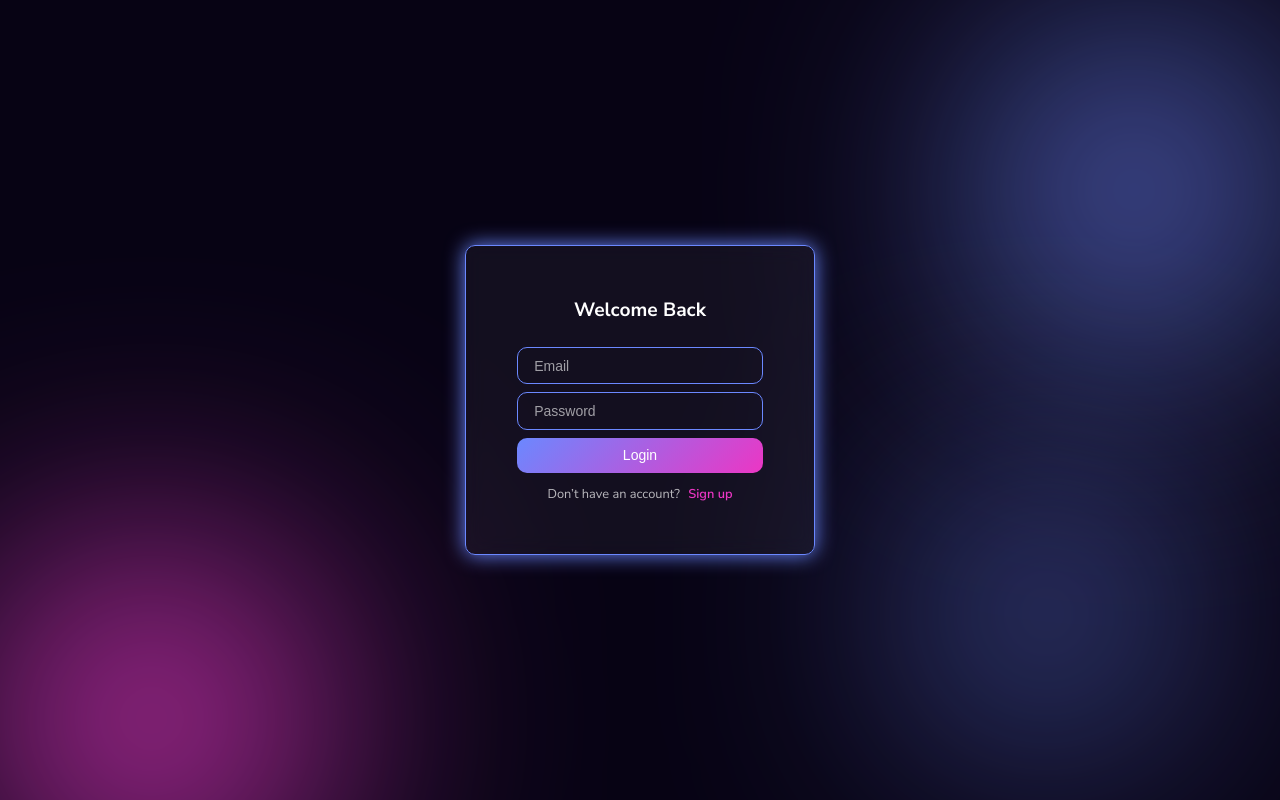
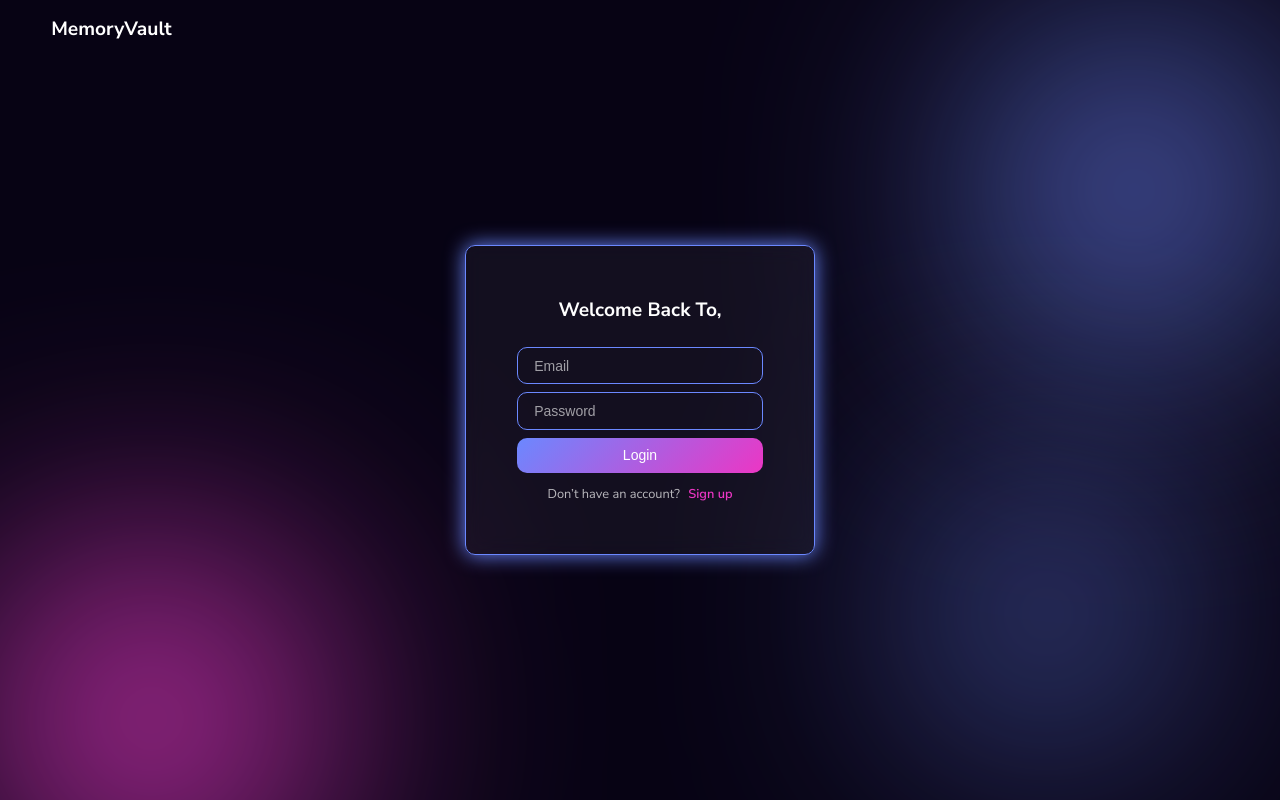
Before and after one commit to AtCloudDiwash/himalAI, a React (Vite) app in the folder frontend/: page /login in a window 1280 px wide. Built offline with nearby package versions, Linux system fonts and the light colour scheme.

Commit message:
add landing page router

```diff
--- a/frontend/src/components/navbar/Navbar.jsx
+++ b/frontend/src/components/navbar/Navbar.jsx
@@ -22,7 +22,7 @@ export default function Navbar() {
           <div className={styles.toggleIcon} onClick={toggleSidebar}>
             <img src={sidePanelOpen} alt="panel open icon" />
           </div>
-          <h1 className={styles.title} onClick={()=>navigate("/")}>MemoryVault</h1>
+          <h1 className={styles.title} onClick={()=>navigate("/addmemory")}>MemoryVault</h1>
         </div>
         <div className={styles.rightSection}>
           <span className={styles.helpText}>Help</span>
--- a/frontend/src/pages/Dashboard.jsx
+++ b/frontend/src/pages/Dashboard.jsx
@@ -49,7 +49,6 @@ export default function Dashboard() {
       />
 
       <Routes>
-        <Route path="/" element={<ParticleNebula />} />
         <Route
           path="/addmemory"
           element={
--- a/frontend/src/pages/login/Login.jsx
+++ b/frontend/src/pages/login/Login.jsx
@@ -36,8 +36,11 @@ export default function Login() {
 
   return (
     <div className={styles.authPage}>
+      <h1 className={styles.titleHome} onClick={()=>navigate("/landing")}>MemoryVault</h1>
       <div className={styles.card}>
-        <h2 className={styles.title}>Welcome Back</h2>
+
+        <h2 className={styles.title}>Welcome Back To,</h2>
+
         <form className={styles.form} onSubmit={handleSubmit}>
           <input
             className={styles.input}
--- a/frontend/src/pages/login/Login.module.css
+++ b/frontend/src/pages/login/Login.module.css
@@ -80,3 +80,22 @@
 .toggleBtn:hover {
   text-decoration: underline;
 }
+
+.error{
+  color: white;
+}
+
+.titleHome{
+  position: absolute;
+  top: var(--space-lg);
+  left: var(--universal-pd);
+    font-size: var(--fs-xl);
+  color: var(--color-white);
+  cursor: pointer;
+  transition: transform .3s ease-in-out;
+  z-index: 100;
+}
+
+.titleHome:hover{
+  transform: scale(.95);
+}
--- a/frontend/src/pages/signup/Signup.jsx
+++ b/frontend/src/pages/signup/Signup.jsx
@@ -36,6 +36,7 @@ export default function Signup() {
 
   return (
     <div className={styles.authPage}>
+      <h1 className={styles.titleHome} onClick={()=>navigate("/landing")}>MemoryVault</h1>
       <div className={styles.card}>
         <h2 className={styles.title}>Create an Account</h2>
         <form className={styles.form} onSubmit={handleSubmit}>
--- a/frontend/src/pages/signup/Signup.module.css
+++ b/frontend/src/pages/signup/Signup.module.css
@@ -81,3 +81,19 @@
 .toggleBtn:hover {
   text-decoration: underline;
 }
+
+
+.titleHome{
+  position: absolute;
+  top: var(--space-lg);
+  left: var(--universal-pd);
+    font-size: var(--fs-xl);
+  color: var(--color-white);
+  cursor: pointer;
+  transition: transform .3s ease-in-out;
+  z-index: 100;
+}
+
+.titleHome:hover{
+  transform: scale(.95);
+}
```
Also changed, not shown: 2 other files (tests, documents, lock files or other folders).
